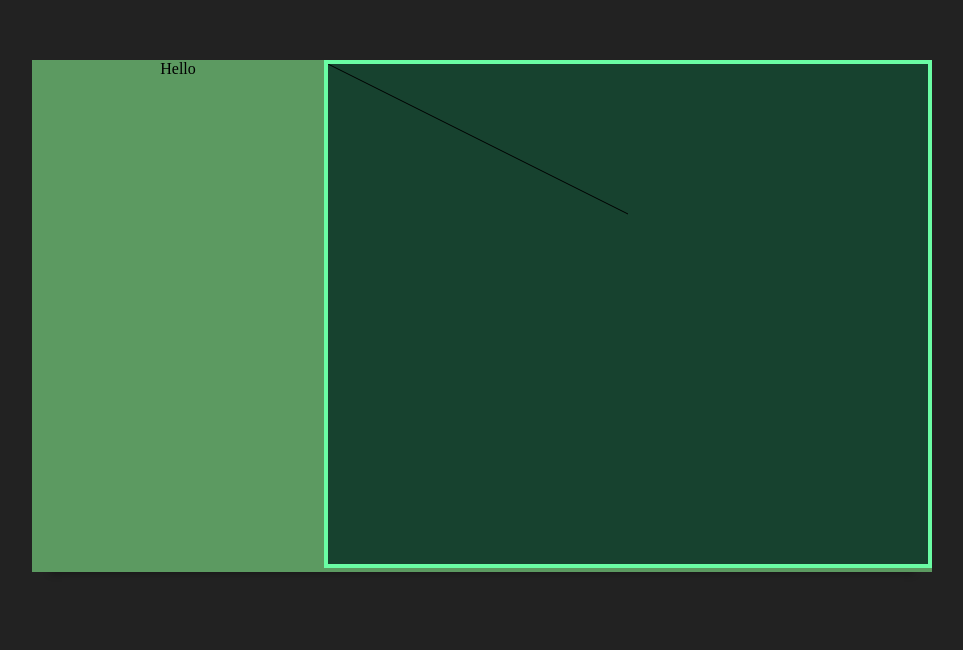
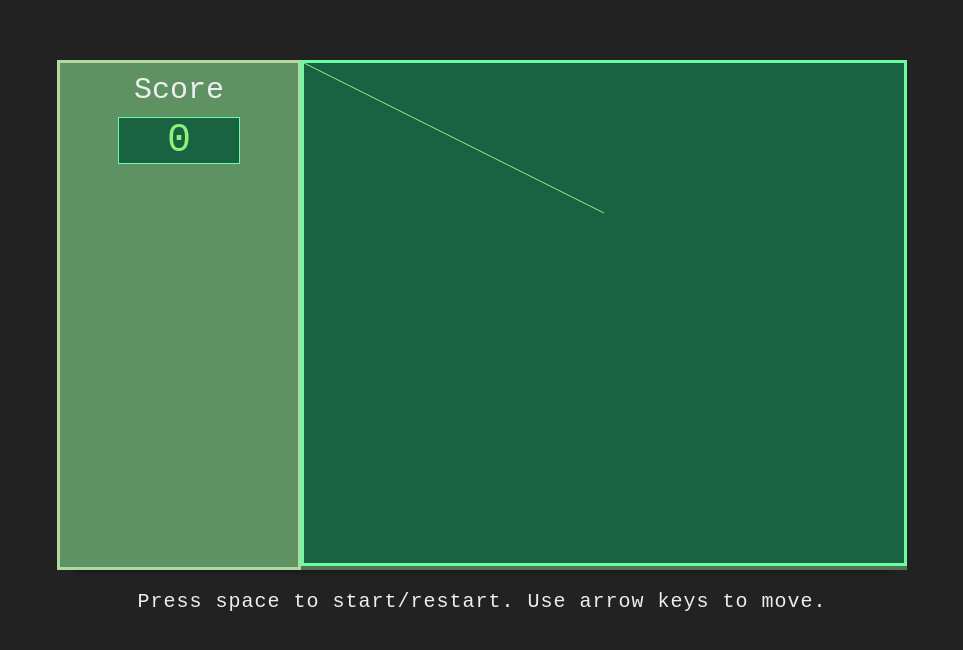
Before and after one commit to codenameyau/snake-game, a website built with webpack: page snake/public/index.html in a window 1280 px wide. Shown: the whole page, without its empty margins (158-1121 px from the left). Built offline with nearby package versions, Linux system fonts and the light colour scheme.

Commit message:
Styling game

```diff
--- a/snake/public/index.html
+++ b/snake/public/index.html
@@ -5,18 +5,24 @@
     <meta name="viewport" content="width=device-width,initial-scale=1">
     <title>Snake - By Jorge Yau</title>
     <meta name="author" content="Jorge Yau">
-    <meta name="description" content="Press space to start and arrows to move.">
+    <meta name="description" content="Press space to start and arrows to move">
     <meta name="keywords" content="snake, game, canvas, javascript">
     <link rel="stylesheet" href="./public/style.css" type="text/css">
   </head>
   <body>
     <div class="snake-game-body">
-      <div class="snake-game-score">
-        Hello
+      <div class="snake-game-scoreboard">
+        <div class="scoreboard-label">Score</div>
+        <div class="scoreboard-score">0</div>
       </div>
       <div class="snake-game-container">
         <canvas id="snake-game" width="600" height="500"></canvas>
       </div>
     </div>
+    <div class="footer">
+      <p class="instructions">
+        Press space to start/restart. Use arrow keys to move.
+      </p>
+    </div>
   </body>
 </html>
--- a/snake/public/scripts/Food.js
+++ b/snake/public/scripts/Food.js
@@ -1,8 +1,10 @@
 export default class Food {
+
   constructor (x, y, options = {}) {
     this.x = x;
     this.y = y;
     this.value = options.value || 1;
     this.color = options.color || 'red';
   }
+
 }
--- a/snake/public/scripts/Snake.js
+++ b/snake/public/scripts/Snake.js
@@ -5,7 +5,7 @@ export default class Snake {
     this.segments = [];
     this.createSegments(x1, y1, x2, y2);
     this.direction = this.computeDirection(x1, y1, x2, y2);
-    this.color = options.color || 'blue';
+    this.color = options.color || '#8df27c';
   }
 
   createSegments (x1, y1, x2, y2) {
--- a/snake/public/scripts/SnakeGame.js
+++ b/snake/public/scripts/SnakeGame.js
@@ -28,6 +28,7 @@ export default class SnakeGame {
     this.ctx.beginPath();
     this.ctx.moveTo(0, 0);
     this.ctx.lineTo(300, 150);
+    this.ctx.strokeStyle = this.snake.color;
     this.ctx.stroke();
   }
 
--- a/snake/public/style.css
+++ b/snake/public/style.css
@@ -1,17 +1,20 @@
 body {
   background: #222;
+  font-family: monospace;
 }
 
 .snake-game-body {
   margin: 60px auto 20px auto;
   text-align: center;
-  background: #5c9a61;
-  width: 900px;
+  background: #517354;
+  width: 850px;
   display: flex;
   box-shadow: 0 20px 7px -18px rgba(0, 0, 0, .3);
 }
 
-.snake-game-score {
+.snake-game-scoreboard {
+  background: #5f9263;
+  border: 3px solid #b2d8a2;
   flex-grow: 1;
 }
 
@@ -20,6 +23,31 @@ body {
 }
 
 #snake-game {
-  border: 4px solid #6afda4;
-  background: #17422f;
+  border: 3px solid #6afda4;
+  background: #196342;
 }
+
+.scoreboard-label {
+  font-size: 30px;
+  color: #eee;
+  padding: 10px;
+}
+
+.scoreboard-score {
+  font-size: 40px;
+  background: #196342;
+  border: 1px solid #6afda4;
+  color: #8df27c;
+  width: 120px;
+  margin: auto;
+}
+
+.footer {
+  text-align: center;
+}
+
+.instructions {
+  color: #eee;
+  font-size: 20px;
+  letter-spacing: 1px;
+}
--- a/snake/webpack.config.js
+++ b/snake/webpack.config.js
@@ -8,10 +8,7 @@ const HtmlWebpackPluginConfig = new HtmlWebpackPlugin({
 });
 
 module.exports = {
-  entry: {
-    app: './public/index.js',
-    style: './public/style.css'
-  },
+  entry: './public/index.js',
   output: {
     path: path.resolve('dist'),
     filename: 'index_bundle.js'
```
Also changed, not shown: 1 other file.
